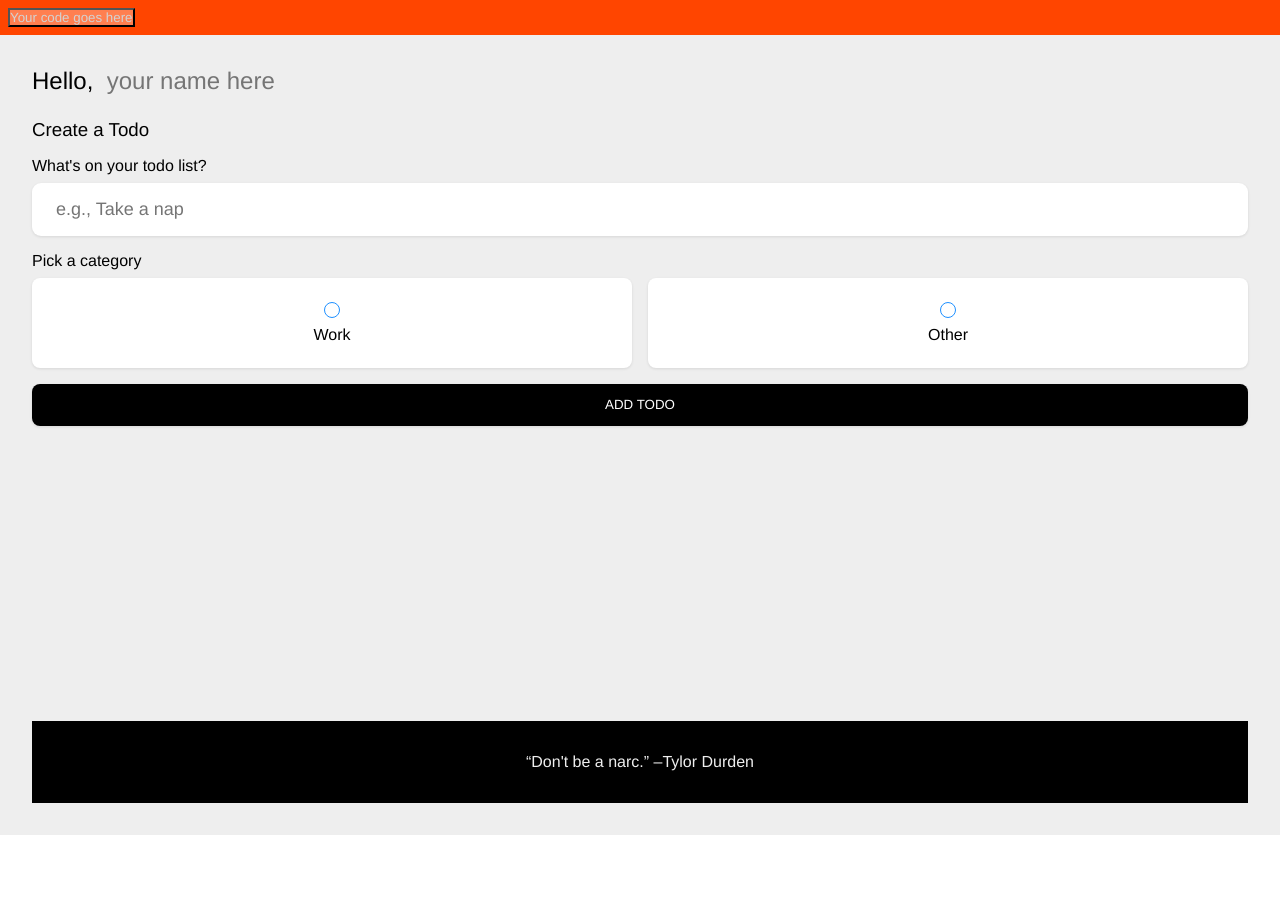
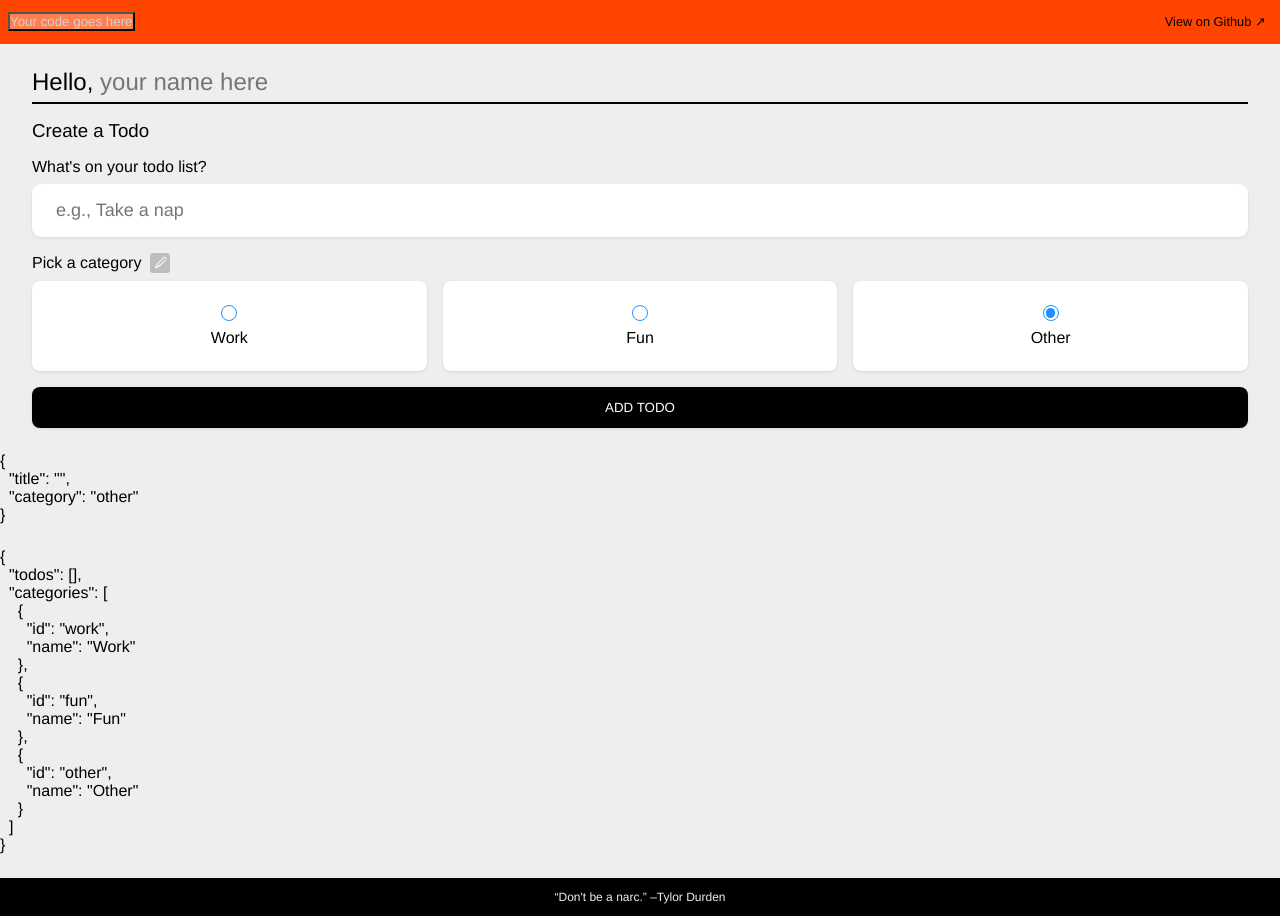
Before and after one commit to mrlasers/jwd-flex4-group1-final-project, a React app: page / in a window 1280 px wide. Before the commit the page ends 835 px from the top, so only its background shows below. Built offline with nearby package versions, Linux system fonts and the light colour scheme; the HTML template or start-up script is replaced by a standard one.

Commit message:
add react icons and dynamic category rendering

```diff
--- a/package.json
+++ b/package.json
@@ -32,6 +32,7 @@
   "dependencies": {
     "react": "^18.2.0",
     "react-dom": "^18.2.0",
-    "react-helmet-async": "^1.3.0"
+    "react-helmet-async": "^1.3.0",
+    "react-icons": "^4.4.0"
   }
 }
--- a/src/app.module.scss
+++ b/src/app.module.scss
@@ -21,32 +21,62 @@
   flex-direction: column;
   gap: 1.5rem;
 
-  padding: 2rem;
+  min-height: 100vh;
 
-  min-height: 100vh;
+  main {
+    display: flex;
+    flex-direction: column;
+    gap: 1rem;
+    padding: 0rem 2rem;
+  }
 
   footer {
     margin-top: auto;
     background-color: var(--fg-color);
     color: var(--bg-color);
-    padding: 2rem 1rem;
+    padding: 0.75rem 1rem;
     text-align: center;
+    font-size: 0.75rem;
   }
 }
 
 .header {
-  // position: fixed;
+  position: sticky;
+  display: flex;
+  justify-content: space-between;
+  align-items: center;
   width: 100%;
   padding: 0.5rem;
   background-color: var(--secondary-color);
+
+  nav {
+    display: flex;
+    gap: 0.5em;
+    font-size: 0.8rem;
+
+    a {
+      text-decoration: none;
+      color: var(--fg-color);
+      padding: 0.5em;
+      border-radius: 0.25em;
+
+      &:hover {
+        background-color: rgba(255 255 255 / 0.25);
+        color: var(--bg-color);
+      }
+    }
+  }
 }
 
 .formGreeting {
   display: flex;
   align-items: baseline;
   justify-content: flex-start;
-  gap: 1ch;
+  // gap: 0.5ch;
   font-size: 1.5rem;
+
+  padding-bottom: 0.25em;
+  border-bottom: 2px solid;
 
   --bg-color: var(--secondary-color);
   --fg-color: var(--light-color);
@@ -57,6 +87,11 @@
 
   * {
     font-size: inherit;
+  }
+
+  *[class~="greeting"]::after {
+    content: " ";
+    display: inline-block;
   }
 
   input {
@@ -90,7 +125,7 @@
     }
   }
 
-  button {
+  > button {
     background-color: black;
     color: white;
 
@@ -107,19 +142,68 @@
 .radioSet {
   border: 0;
   display: flex;
-  gap: 1rem;
+  display: grid;
+  grid-template-columns: subgrid;
+  flex-direction: column;
+  // gap: 1rem;
 
   legend {
+    display: flex;
+    gap: 1ch;
+    align-items: center;
     margin-bottom: 0.5rem;
+
+    button {
+      display: flex;
+      align-items: center;
+      justify-content: center;
+      padding: 0.25em;
+      // border: 2px solid coral;
+      border: 0;
+      border-radius: 0.25em;
+      background-color: rgba(0 0 0 / 0.2);
+      color: white;
+
+      &:hover {
+        background-color: rgba(0 0 0 / 0.1);
+        color: var(--primary-color);
+      }
+
+      svg {
+        height: 100%;
+        width: 100%;
+        // border: 2px solid yellowgreen;
+      }
+    }
   }
 
   label {
-    display: flex;
-    flex-direction: column;
+    display: grid;
+    grid-template-columns: 0fr 1fr;
+    // place-content: center;
+
+    flex-direction: row;
     justify-content: center;
     align-items: center;
     padding: 1.5rem;
-    border-radius: 0.5rem;
+
+    padding: clamp(0.5rem, 5vw, 1.5rem);
+
+    // > * {
+    //   text-align: center;
+    //   display: flex;
+    //   border: 2px solid coral;
+    // }
+
+    &:first-of-type {
+      border-radius: 0.5rem 0.5rem 0 0;
+    }
+
+    &:last-of-type {
+      border-radius: 0 0 0.5rem 0.5rem;
+    }
+
+    // border-radius: 0.5rem;
     flex: 1;
     cursor: pointer;
 
@@ -171,3 +255,22 @@
     }
   }
 }
+
+@media only screen and (min-width: 600px) {
+  .radioSet {
+    display: flex;
+    flex-direction: row;
+    gap: 1rem;
+
+    label {
+      display: flex;
+      flex-direction: column;
+
+      &,
+      &:first-of-type,
+      &:last-of-type {
+        border-radius: 0.5rem;
+      }
+    }
+  }
+}
--- a/src/app.tsx
+++ b/src/app.tsx
@@ -1,5 +1,6 @@
 import * as React from 'react'
 import { Helmet } from 'react-helmet-async'
+import { VscAdd, VscEdit } from 'react-icons/vsc'
 
 import styles from './app.module.scss'
 import { OverflowInput } from './components/OverflowInput'
@@ -7,9 +8,15 @@ import { ThemeToggle } from './components/ThemeToggle'
 
 type State = {
   todos: TODO[]
+  categories: TodoCategory[]
 }
 
 type TODO = {}
+
+type TodoCategory = {
+  id: string
+  name: string
+}
 
 type Action = {
   type: "ADD_TODO"
@@ -22,6 +29,30 @@ const stateReducer: React.Reducer<State, Action> = (state, action) => {
 
 const initialState: State = {
   todos: [],
+  categories: [
+    {
+      id: "work",
+      name: "Work",
+    },
+    {
+      id: "fun",
+      name: "Fun",
+    },
+    {
+      id: "other",
+      name: "Other",
+    },
+  ],
+}
+
+type FormData = {
+  title: string
+  category: string
+}
+
+const emptyFormData: FormData = {
+  title: "",
+  category: "other",
 }
 
 export const App = () => {
@@ -32,17 +63,41 @@ export const App = () => {
     initialState
   )
 
+  const [formData, setFormData] = React.useState<FormData>(emptyFormData)
+
+  function updateFormData(e: React.ChangeEvent<HTMLInputElement>) {
+    const { name, value } = e.currentTarget
+
+    if (!name) {
+      throw new Error(`You need to set a name on form elements, brud!`)
+    }
+
+    setFormData({
+      ...formData,
+      [name]: value,
+    })
+  }
+
   return (
-    <>
+    <div className={styles.container}>
+      <Helmet>
+        <title>{username.length ? `${username}'s Tasks` : "Your Tasks"}</title>
+      </Helmet>
       <header className={styles.header}>
         <ThemeToggle value={darkTheme} onChange={setDarkTheme} />
+
+        <nav>
+          <a
+            href="https://github.com/mrlasers/jwd-flex4-group1-final-project"
+            target="_blank"
+          >
+            View on Github
+          </a>
+        </nav>
       </header>
-      <div className={styles.container}>
-        <Helmet>
-          <title>{username.length ? `${username}'s Tasks` : "Tasks"}</title>
-        </Helmet>
 
-        <section className={styles.formGreeting}>
+      <main>
+        <header className={styles.formGreeting}>
           <div className="greeting">Hello, </div>
           <input
             type="text"
@@ -53,9 +108,7 @@ export const App = () => {
             onChange={(e) => setUsername(e.currentTarget.value)}
             data-lpignore
           />
-        </section>
-
-        <main>
+        </header>
         <form id="new-todo-form" className={styles.newTodoForm}>
           <h3>Create a Todo</h3>
           <label>
@@ -65,29 +118,67 @@ export const App = () => {
               name="title"
               data-lpignore
               required
+              onChange={updateFormData}
             />
           </label>
 
           <fieldset className={styles.radioSet}>
-              <legend>Pick a category</legend>
+            <legend>
+              Pick a category
+              <button type="button">
+                <VscEdit />
+              </button>
+            </legend>
+            {state.categories.map((category) => {
+              return (
                 <label>
-                <input type="radio" name="category" value="work" />
+                  <input
+                    type="radio"
+                    name="category"
+                    value={category.id}
+                    onChange={updateFormData}
+                    checked={category.id === formData.category}
+                  />
+                  <b />
+                  <span>{category.name}</span>
+                </label>
+              )
+            })}
+            {/* <label>
+              <input
+                type="radio"
+                name="category"
+                value="work"
+                onChange={updateFormData}
+              />
               <b />
               <span>Work</span>
             </label>
             <label>
-                <input type="radio" name="category" value="other" />
+              <input
+                type="radio"
+                name="category"
+                value="other"
+                onChange={updateFormData}
+              />
               <b />
               <span>Other</span>
-              </label>
+            </label> */}
           </fieldset>
 
           <button type="submit">Add todo</button>
         </form>
       </main>
 
+      <pre>
+        <code>{JSON.stringify(formData, null, 2)}</code>
+      </pre>
+
+      <pre>
+        <code>{JSON.stringify(state, null, 2)}</code>
+      </pre>
+
       <footer>“Don't be a narc.” –Tylor Durden</footer>
     </div>
-    </>
   )
 }
--- a/src/global.scss
+++ b/src/global.scss
@@ -13,3 +13,7 @@ html {
     font-family: inherit;
   }
 }
+
+a[href^="http"]::after {
+  content: " ↗";
+}
```
Also changed, not shown: .pnp.cjs, 1 other file (tests, documents, lock files or other folders). Lines whose indentation alone changed are shown as unchanged.
